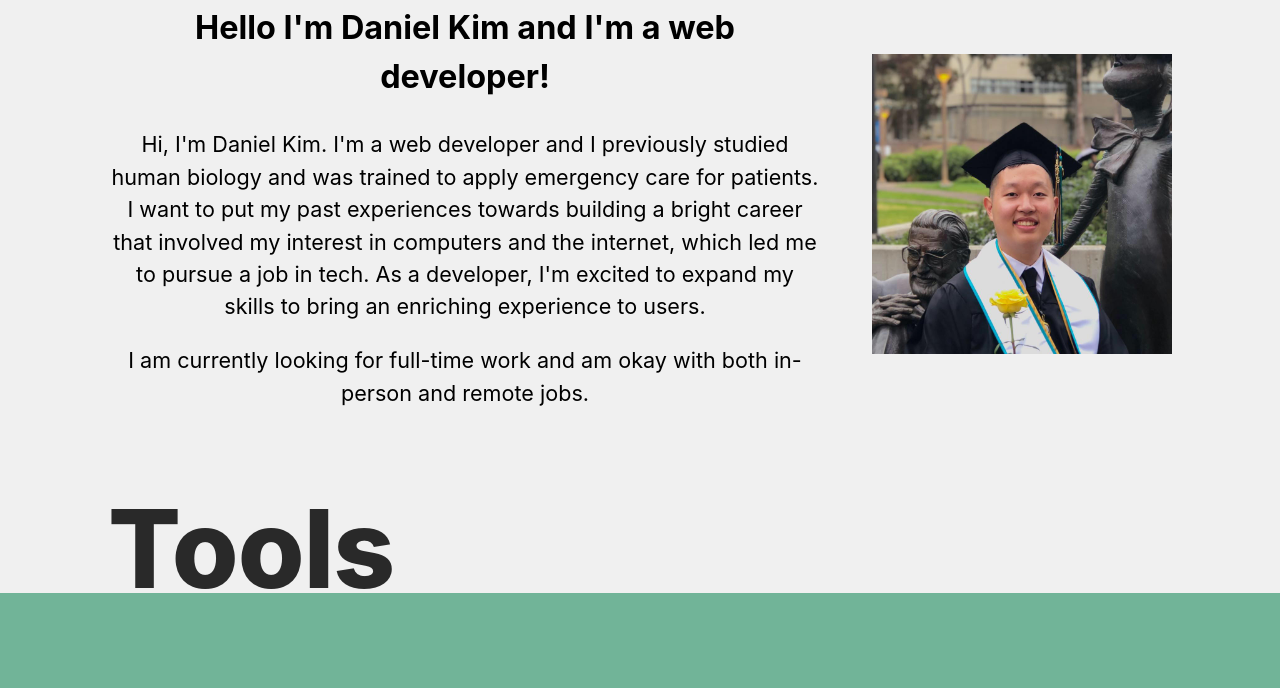
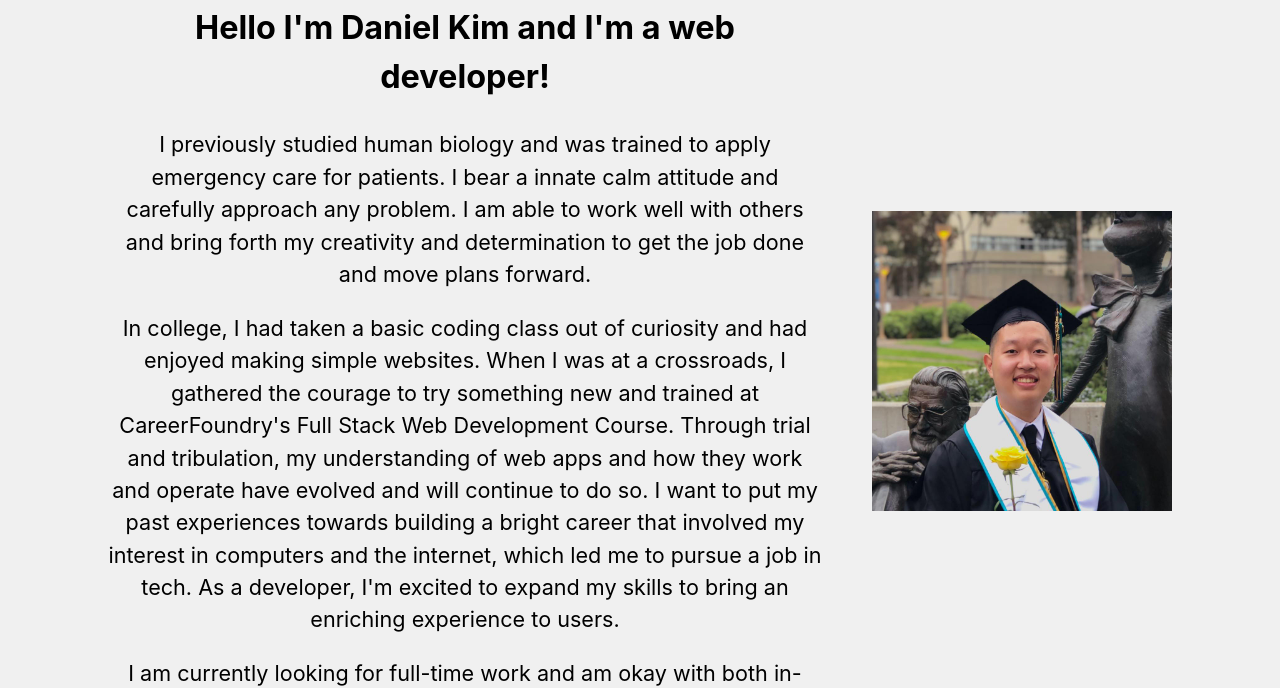
Before and after one commit to dandanmania/portfolio, a Next.js app: page / in a window 1280 px wide. Shown: the part 960-1648 px from the top of the page. Built offline with nearby package versions, Linux system fonts and the light colour scheme.

Commit message:
Update About Me Segment

```diff
--- a/pages/index.js
+++ b/pages/index.js
@@ -35,9 +35,18 @@ export default function Home({ allPostsData }) {
         <div className={utilStyles.paddingR50} style={{width: '80vw'}}>
           <h1 className={utilStyles.h1}>Hello I'm Daniel Kim and I'm a web developer!</h1>
           <p className={utilStyles.p}>
-          Hi, I'm Daniel Kim. I'm a web developer and I previously studied human biology and was trained to apply emergency care for patients. I want to put my past experiences towards building a bright career that involved my interest in computers and the internet, which led me to pursue a job in tech. As a developer, I'm excited to expand my skills to bring an enriching experience to users.
+          I previously studied human biology and was trained to apply emergency care for patients.
+          I bear a innate calm attitude and carefully approach any problem.
+          I am able to work well with others and bring forth my creativity and determination to get the job done and move plans forward.
           </p>
-          <p className={utilStyles.p}>
+          <p>
+          In college, I had taken a basic coding class out of curiosity and had enjoyed making simple websites.
+          When I was at a crossroads, I gathered the courage to try something new and trained at CareerFoundry's Full Stack Web Development Course.
+          Through trial and tribulation, my understanding of web apps and how they work and operate have evolved and will continue to do so.
+          I want to put my past experiences towards building a bright career that involved my interest in computers and the internet, which led me to pursue a job in tech.
+          As a developer, I'm excited to expand my skills to bring an enriching experience to users.
+          </p>
+          <p>
           I am currently looking for full-time work and am okay with both in-person and remote jobs.
           </p>
         </div>
```
